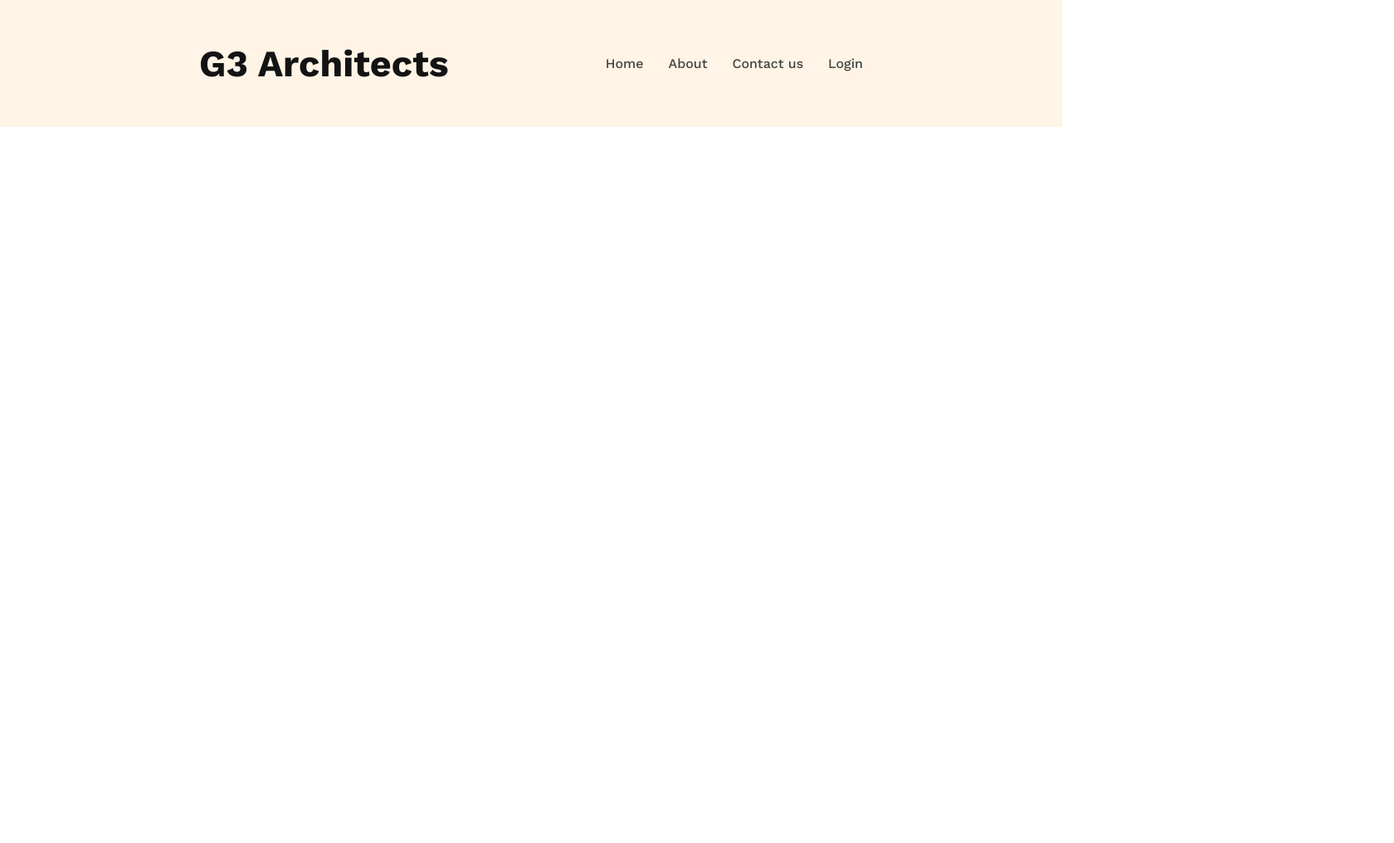
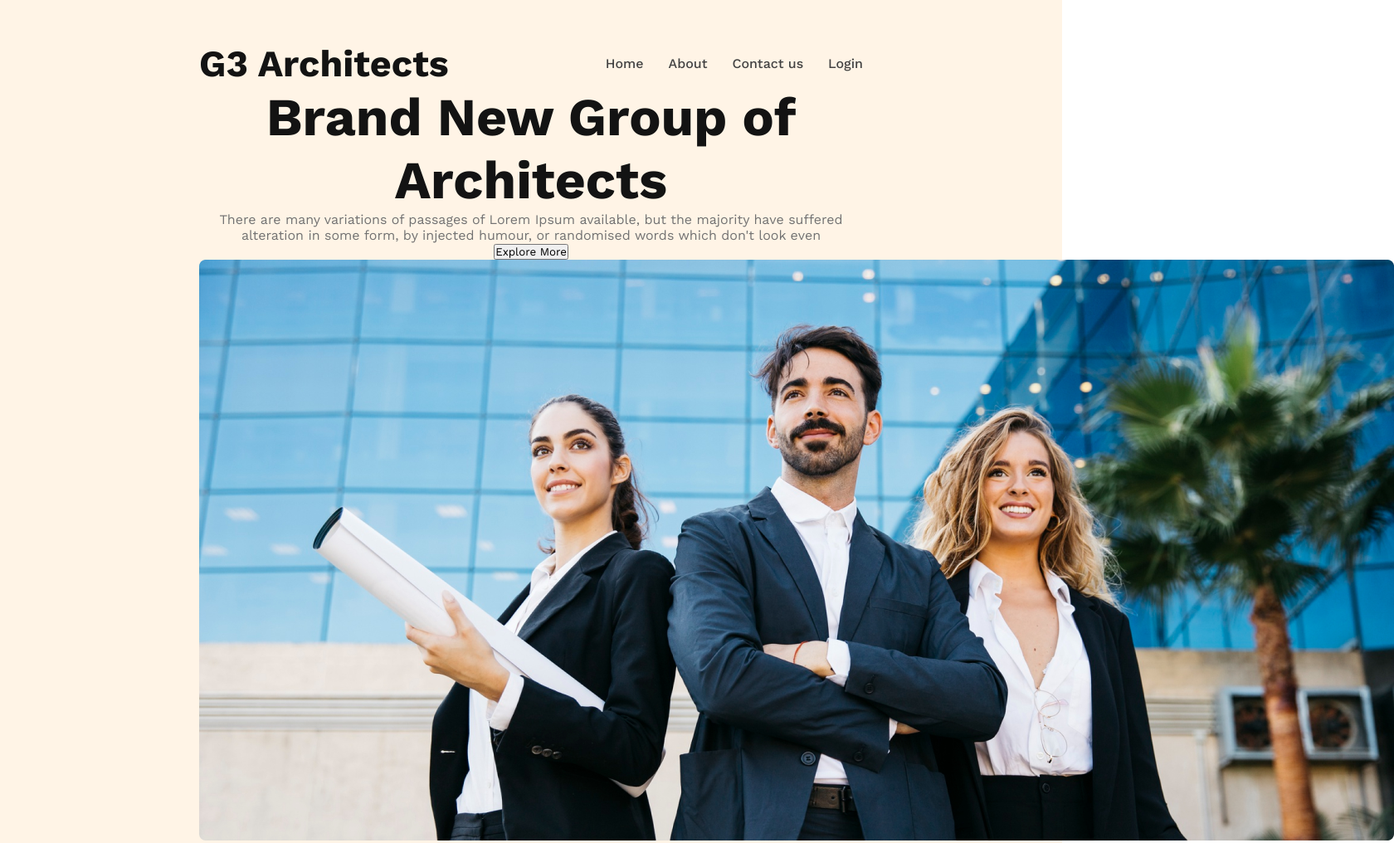
Before and after one commit to rifatrahman1/architects-responsive-website, a plain HTML site: page index.html in a window 1280 px wide. Shown: the top 1016 px of the page at 83% size, 1680 px wide, since content can reach past the window. Before the commit the page ends 800 px from the top, so only its background shows below. Drawn offline with nearby package versions, Linux system fonts and the light colour scheme.

Commit message:
content added

```diff
--- a/css/style.css
+++ b/css/style.css
@@ -9,7 +9,7 @@
     font-optical-sizing: auto;
 }
 
-/* header optin style satrt */
+/* header nav optin style satrt */
 
 header {
     background-color: rgba(255, 144, 14, 0.10);
@@ -19,6 +19,7 @@ header {
 nav {
     display: flex;
     align-items: center;
+
     justify-content: space-between;
 }
 .nav-title{
@@ -33,6 +34,7 @@ nav > ul {
 nav li{
     margin-left: 30px;
     list-style: none;
+    font-size: 1rem;
     font-weight: 500;
 }
 nav ul li a{
@@ -41,3 +43,22 @@ nav ul li a{
 }
 
 /* header optin style end */
+
+/* header banner style start */
+
+.banner-content{
+    max-width: 800px;
+    text-align: center;
+    margin:  0 auto;
+
+}
+.banner-title{
+    font-size: 4rem;
+    font-weight: 700;
+    color: #131313;
+}
+.banner-description{
+    color: #727272;
+}
+.btn
+/* header banner style end */
--- a/index.html
+++ b/index.html
@@ -22,6 +22,14 @@
                 <li><a href="">Login</a></li>
             </ul>
         </nav>
+        <div class="banner">
+            <div class="banner-content">
+                <h1 class="banner-title">Brand New Group of Architects</h1>
+            <p class="banner-description">There are many variations of passages of Lorem Ipsum available, but the majority have suffered alteration in some form, by injected humour, or randomised words which don't look even</p>
+            <button class="btn-primary">Explore More</button>
+            </div>
+            <img src="./images/banner.png" alt="">
+        </div>
     </header>
 
     <!-- Architects nav html end -->
```
